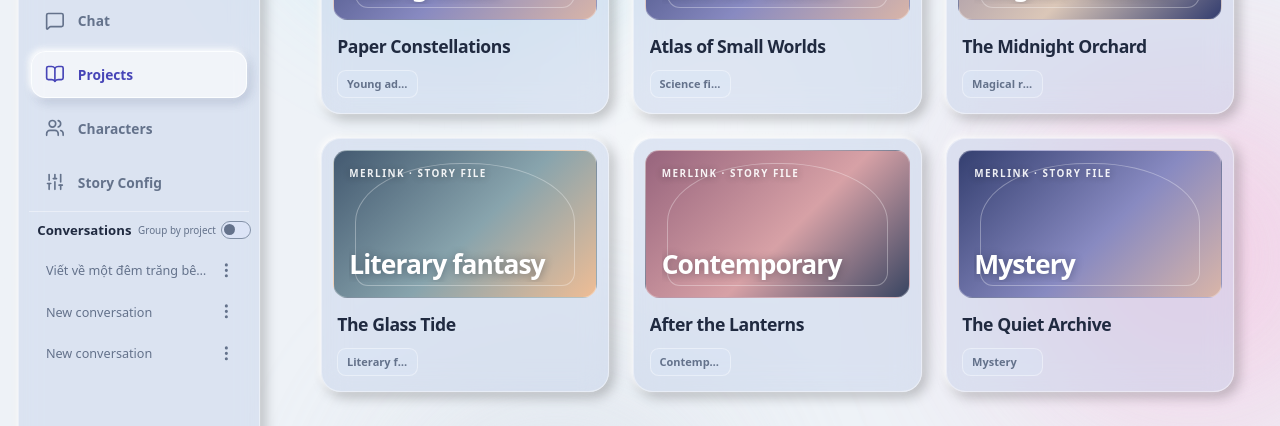
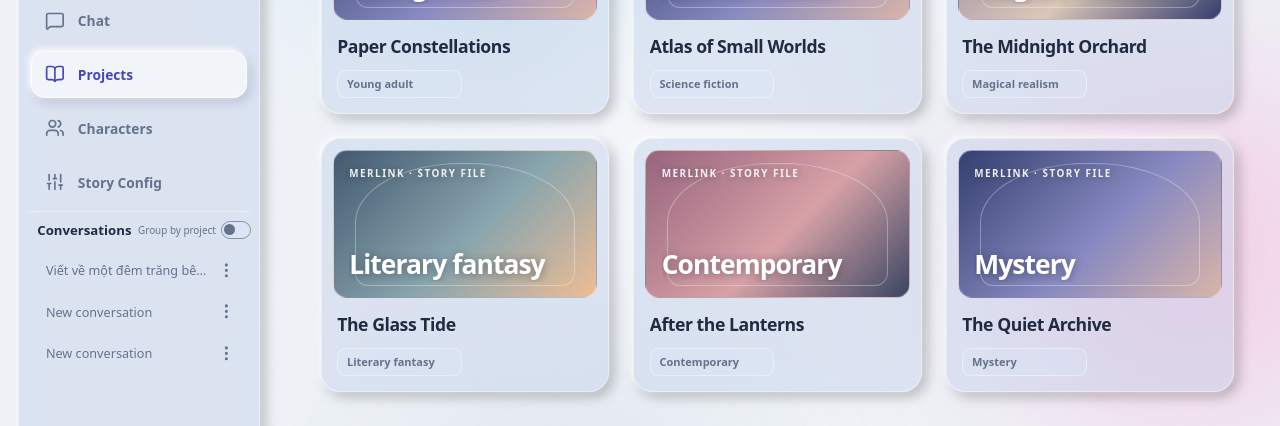
Before and after one commit to taho140303/merlink-harness, a React (Vite) app: page /#/projects in a window 1280 px wide. Shown: the part 259-685 px from the top of the page. Built offline with nearby package versions, Linux system fonts and the light colour scheme.

Commit message:
fix(projects): widen genre chips and remove nested main landmarks

```diff
--- a/src/components/GenreList.tsx
+++ b/src/components/GenreList.tsx
@@ -1,3 +1,5 @@
+import type { CSSProperties } from "react";
+
 interface GenreListProps {
   genres: string[];
   columns?: number;
@@ -11,7 +13,7 @@ export function GenreList({ genres, columns = 3, maxRows = 2 }: GenreListProps)
   const shown = overflow ? genres.slice(0, budget - 1) : genres;
   const hidden = overflow ? genres.slice(budget - 1) : [];
   return (
-    <div className="project-genre-grid" style={{ "--genre-columns": columns } as React.CSSProperties}>
+    <div className="project-genre-grid" style={{ "--genre-columns": columns } as CSSProperties}>
       {shown.map((genre, index) => <span className="project-genre-chip" key={`${genre}-${index}`} title={genre}>{genre}</span>)}
       {overflow && <span className="project-genre-chip project-genre-overflow" title={hidden.join(" · ")} aria-label={`More genres: ${hidden.join(" · ")}`}>...</span>}
     </div>
--- a/src/components/ProjectOverviewCard.tsx
+++ b/src/components/ProjectOverviewCard.tsx
@@ -16,7 +16,7 @@ export function ProjectOverviewCard({ project, onOpen }: ProjectOverviewCardProp
       <ProjectCover projectId={project.id} title={project.title} genres={project.genres} />
       <div className="project-overview-body">
         <h2 className="project-overview-title">{project.title}</h2>
-        <GenreList genres={project.genres} columns={3} maxRows={2} />
+        <GenreList genres={project.genres} columns={2} maxRows={2} />
       </div>
     </article>
   );
--- a/src/pages/ProjectDetail.tsx
+++ b/src/pages/ProjectDetail.tsx
@@ -29,7 +29,7 @@ export function ProjectDetail() {
   }, [projectId]);
 
   return (
-    <main className="project-detail-page">
+    <div className="project-detail-page">
       <Link to="/projects" className="project-back-link"><ArrowLeft size={16} /> Back to projects</Link>
       {loading ? <p className="projects-state">Loading project…</p> : error ? (
         <section className="projects-empty" role="alert"><h1>Could not load project</h1><p>{error}</p><Link to="/projects" className="btn">Back to projects</Link></section>
@@ -47,6 +47,6 @@ export function ProjectDetail() {
           </div>
         </section>
       )}
-    </main>
+    </div>
   );
 }
--- a/src/pages/Projects.tsx
+++ b/src/pages/Projects.tsx
@@ -25,7 +25,7 @@ export function Projects() {
   useEffect(() => { void load(); }, [load]);
 
   return (
-    <main className="projects-page">
+    <div className="projects-page">
       <header className="projects-header">
         <span className="page-breadcrumb">Workspace / <strong>Projects</strong></span>
         <button className="btn btn-primary" onClick={() => newChat(navigate)}><Plus size={16} /> New Project</button>
@@ -39,6 +39,6 @@ export function Projects() {
           {projects.map((project) => <ProjectOverviewCard key={project.id} project={project} onOpen={(id) => navigate(`/projects/${encodeURIComponent(id)}`)} />)}
         </section>
       )}
-    </main>
+    </div>
   );
 }
```
Also changed, not shown: 1 other file (tests, documents, lock files or other folders).
